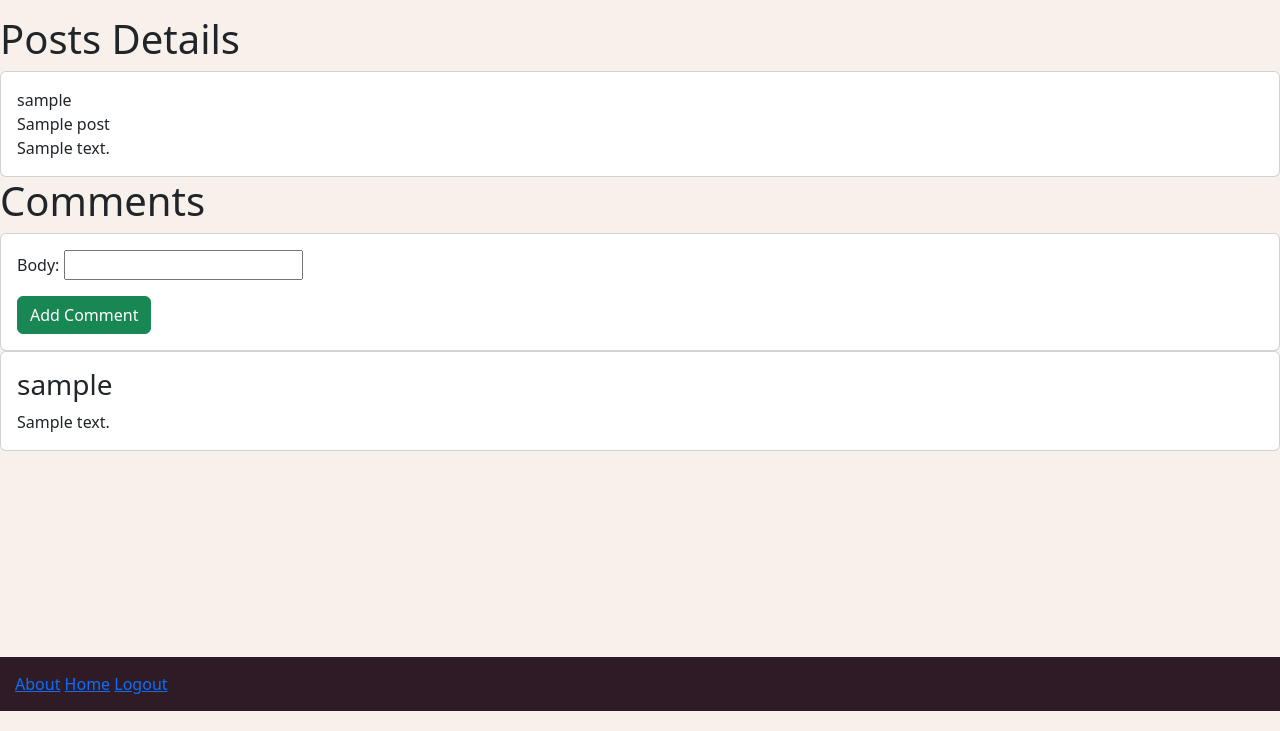
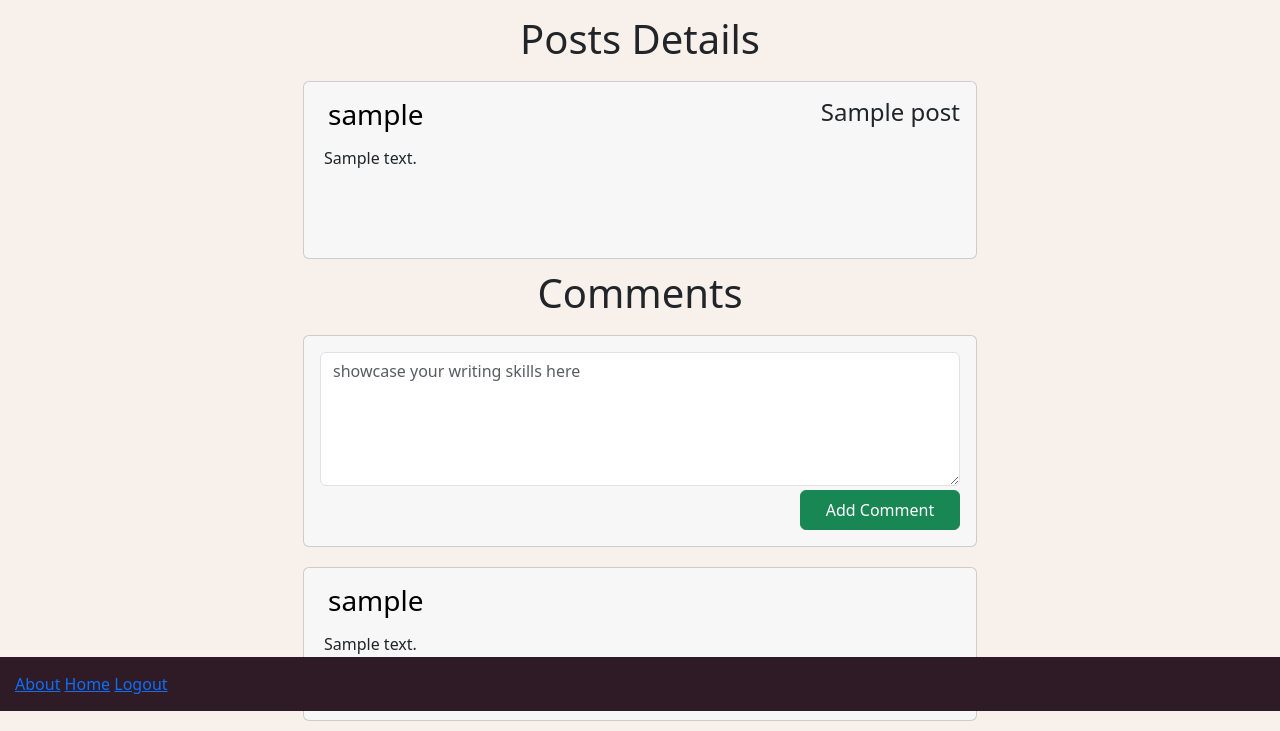
Before and after one commit to cooperwhitley/teacheasy, a Django app: page /posts/1/ in a window 1280 px wide. Shown: the part 89-820 px from the top of the page. Run offline with Django 4.2, Linux system fonts and the light colour scheme; a user stored in the database is signed in; tables that the repository leaves empty hold one stand-in row (values such as "Sample post").

Commit message:
reorganize post format

```diff
--- a/main_app/templates/posts/detail.html
+++ b/main_app/templates/posts/detail.html
@@ -1,36 +1,42 @@
 {% extends 'base.html' %}
+{% load static %}
+{% block head %}
+    <link rel="stylesheet" href="{% static 'css/posts.css' %}">
+{% endblock %}
+
 {% block content %}
         <!-- Post Details -->
-    <h1>Posts Details</h1>
+    <div class="post-list">
+        <h1 class="flex-head">Posts Details</h1>
         <div class="card">
             <div class="card-body">
-            <span class="card-text">{{post.user}}</span>
+                <h3 class="card-text poster-name">{{post.user}}</h3>
                 <br>
-            <span class="card-title">{{post.title}}</span>
+                <h4 class="card-title post-title">{{post.title}}</h4>
                 <br>
-            <span class="card-text">{{post.body}}</span>
+                <p class="card-text post-body">{{post.body}}</p>
             </div>
         </div>
                 <!-- Comments -->
-    <h1>Comments</h1>
+        <h1 class="flex-head">Comments</h1>
         <div class="card">
-        <div class="card-body">
-            <form action="{% url 'add_comment' post.id %}" method="POST">
+                <form action="{% url 'add_comment' post.id %}" method="POST" class="card-body">
                     {% csrf_token %}
-                {{ comment_form.as_p }}
-                <input type="submit" value="Add Comment" class="btn btn-success">
+                    <br>
+                    <textarea name="body" class="form-control comment-body" placeholder="showcase your writing skills here" rows="5" maxlength="500"></textarea>
+                    <br>
+                    <input type="submit" value="Add Comment" class="btn btn-success add-comment-btn">
                 </form>
-
-        </div>
         </div>
         {% for comment in post.comment_set.all %}
         <div class="card">
             <div class="card-body">
-            <h3 class="card-title">{{comment.user}}</h3>
-            <p class="card-text">{{comment.body}}</p>
+                <h3 class="card-title poster-name">{{comment.user}}</h3>
+                <p class="card-text post-body">{{comment.body}}</p>
             </div>
         </div>
         {% endfor %}
+    </div>
 
 
 {% endblock %}
```
Lines whose indentation alone changed are shown as unchanged.
